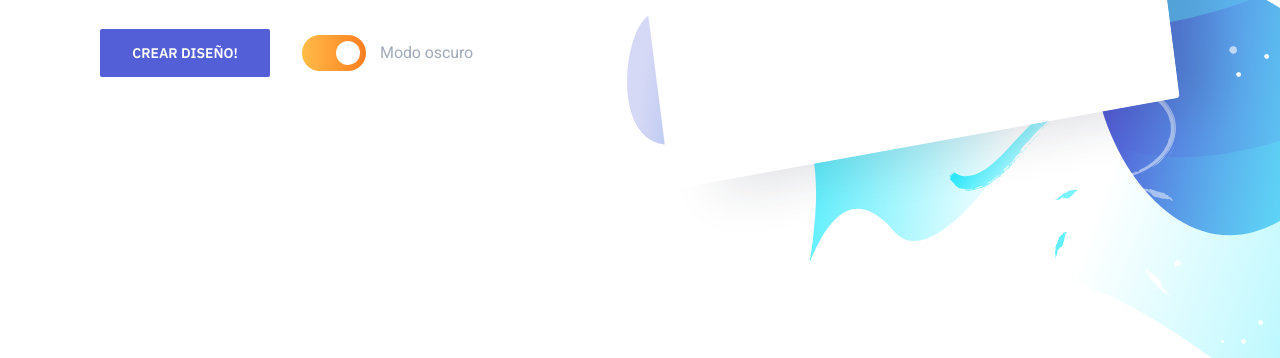
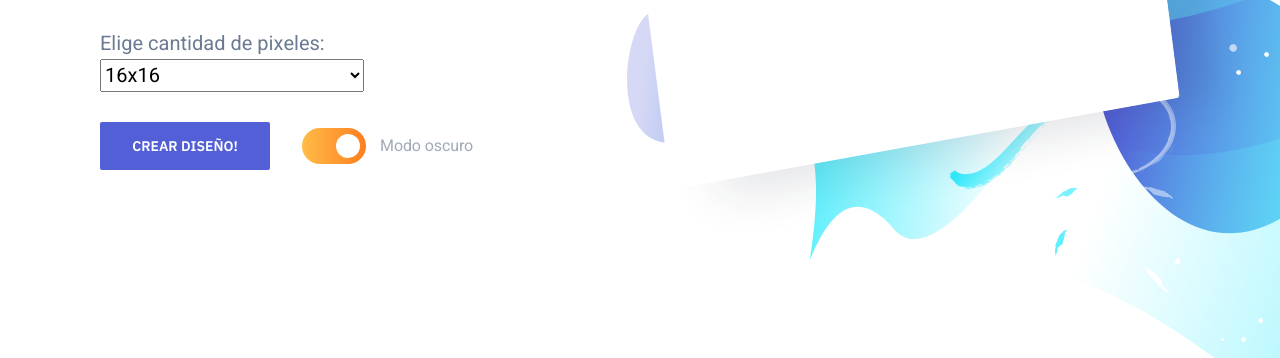
Before and after one commit to memaluna/PixelArt, a website: page index.html in a window 1280 px wide. Shown: the part 395-753 px from the top of the page. Drawn offline with nearby package versions, Linux system fonts and the light colour scheme.

Commit message:
se realiza landing page

```diff
--- a/index.html
+++ b/index.html
@@ -4,7 +4,7 @@
     <meta charset="utf-8">
     <meta http-equiv="X-UA-Compatible" content="IE=edge">
     <meta name="viewport" content="width=device-width, initial-scale=1">
-    <title>Switch Template</title>
+    <title>Pixel Live Wallpaper</title>
     <link href="https://fonts.googleapis.com/css?family=Heebo:400,700|IBM+Plex+Sans:600" rel="stylesheet">
     <link rel="stylesheet" href="dist/css/style.css">
     <script src="https://unpkg.com/scrollreveal@4.0.0/dist/scrollreveal.min.js"></script>
@@ -33,6 +33,15 @@
 						<div class="hero-copy">
 	                        <h1 class="hero-title mt-0">Pixel Live Wallpaper Editor</h1>
 	                        <p class="hero-paragraph">Diseña en pixel art, mira tu diseño en 3D y utilízalo como Live Wallpaper en tu dispositivo Android!</p>
+                            <div class="cfg-cuadricula">
+                                <label for="pixeles">Elige cantidad de pixeles:</label>
+                                <select name="pixeles" id="cars">
+                                <option value="16">16x16</option>
+                                <option value="32">32x32 (no aplicada en app)</option>
+                                <option value="64">64x64 (no aplicada en app)</option>
+                                </select>
+                            </div>
+                            <br>
 	                        <div class="hero-cta">
 								<a class="button button-primary" href="editor.html">Crear diseño!</a>
 								<div class="lights-toggle">
--- a/js/cuadricula.js
+++ b/js/cuadricula.js
@@ -74,7 +74,7 @@ canvas.height = canvas.width * heightRatio;
 
 //hilo
 let tamanoCuadro = 0;
-let cuadrosPorColumnaFila = 64;
+let cuadrosPorColumnaFila = 32;
  if (cuadrosPorColumnaFila == 16){
   tamanoCuadro = 64;
 }else if(cuadrosPorColumnaFila == 32){
```
